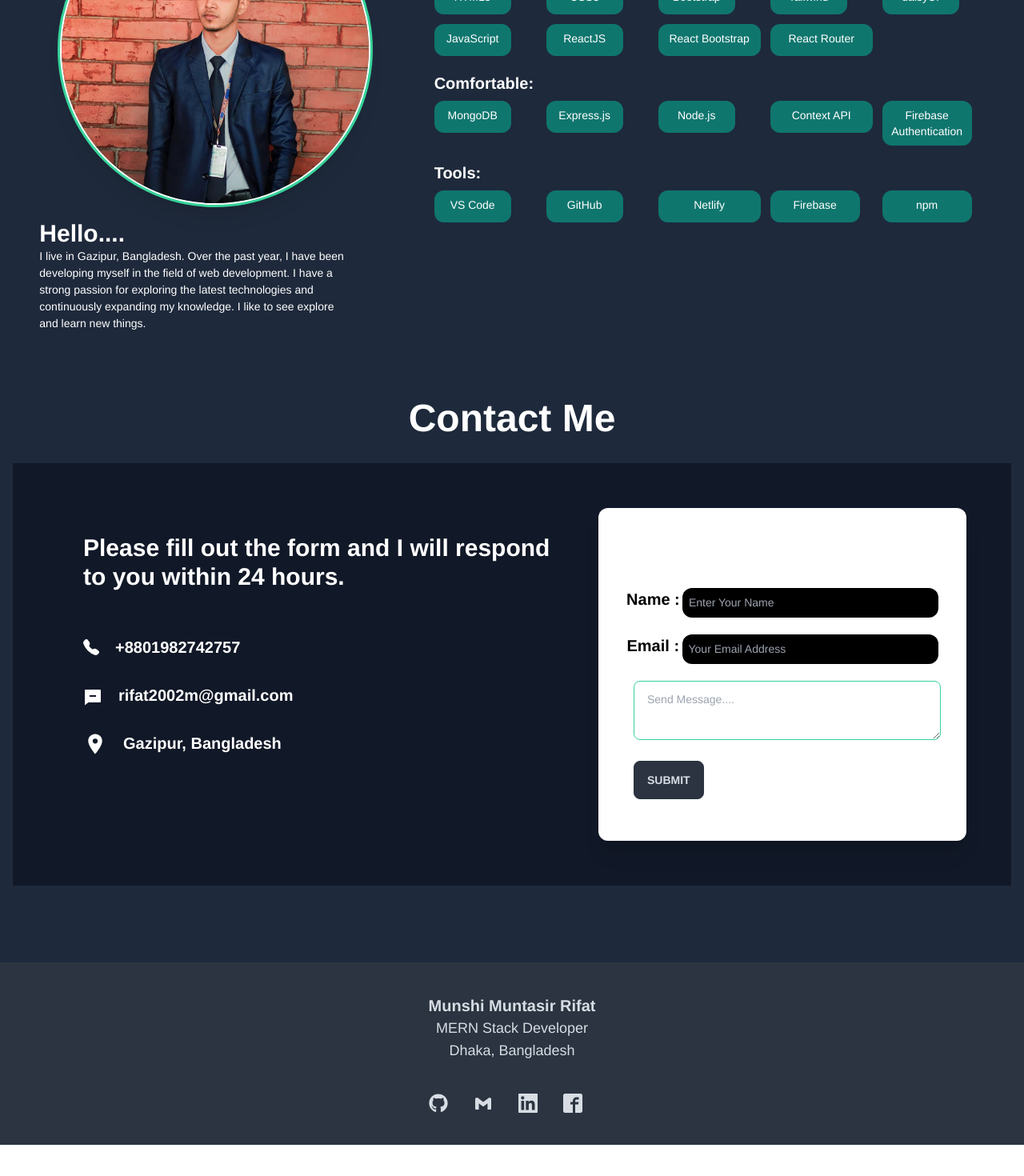
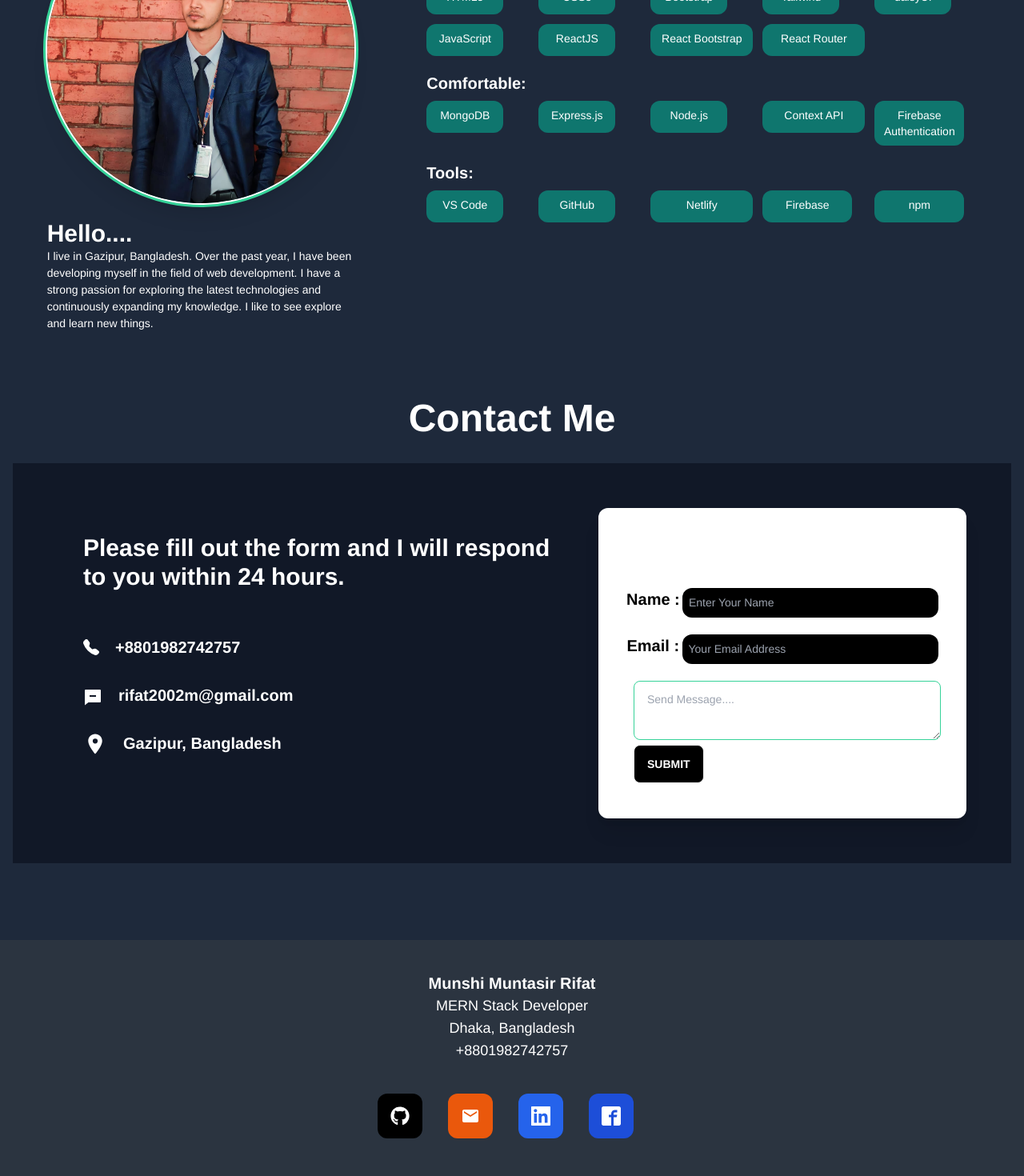
Before and after one commit to muntasirrifat23/Rifat-Portfolio, a React (Vite) app: page / in a window 1280 px wide. Shown: the part 2267-3737 px from the top of the page at 80% size. Before the commit the page ends 3698 px from the top, so only its background shows below. Built offline with nearby package versions, Linux system fonts and the light colour scheme.

Commit message:
font chnage

```diff
--- a/src/Component/Home/Contact/Contack.jsx
+++ b/src/Component/Home/Contact/Contack.jsx
@@ -42,17 +42,17 @@ const Contact = () => {
                     <form ref={form} onSubmit={sendEmail}>
                         <div className='login-form flex justify-evenly'>
                             <label htmlFor="name" className='text-xl  text-black font-bold'>Name : </label>
-                            <input type="text" className='p-2 lg:w-80 bg-black text-white rounded-xl' name='name' id='' placeholder='Enter Your Name' required/>
+                            <input type="text" className='p-2 lg:w-80 bg-black text-white rounded-xl' name='name' placeholder='Enter Your Name' required/>
                         </div>
                         <br />
                         <div className='login-form flex justify-evenly'>
                             <label htmlFor="email" className='text-xl  text-black font-bold'>Email : </label>
-                            <input type="email" className='p-2 lg:w-80 bg-black text-white rounded-xl' name='email' id='' placeholder='Your Email Address' required />
+                            <input type="email" className='p-2 lg:w-80 bg-black text-white rounded-xl' name='email' placeholder='Your Email Address' required />
                         </div>
                         <br />
 
-                        <textarea  name='message' className="textarea textarea-success text-black bg-white lg:w-96 w-50 h-50 mb-5 ml-3" placeholder="Send Message...." required></textarea> <br />
-                        <button type='submit' className='btn btn-neutral ml-3 mb-5'>Submit</button>
+                        <textarea  name='message' className="textarea textarea-success text-black bg-white h-50 ml-3 w-96" placeholder="Send Message...." required></textarea> <br />
+                        <button type='submit' className='btn bg-black text-white ml-3 mb-3'>Submit</button>
                     </form>
                 </div>
             </div>
--- a/src/Component/Home/MySelf/MySelf.jsx
+++ b/src/Component/Home/MySelf/MySelf.jsx
@@ -15,7 +15,7 @@ const MySelf = () => {
                 <div data-aos='fade-right' className="avatar flex flex-col">
 
 
-                    <div className="h-96 w-96 rounded-full ring ring-success flex justify-center items-center shadow-xl ring-offset-base-100 ring-offset-2 ml-7"
+                    <div className="h-96 w-96 rounded-full ring ring-success flex justify-center items-center shadow-xl ring-offset-base-100 ring-offset-2 mx-auto"
                         data-aos="fade-right"
                         data-aos-duration="800">
                         <img src={cover} alt="" />
@@ -54,7 +54,7 @@ const MySelf = () => {
                                 <p className='bg-teal-700 h-10 w-24 text-sm rounded-xl p-2 text-center hover:bg-black'>Express.js</p>
                                 <p className='bg-teal-700 h-10 w-24 text-sm rounded-xl p-2 text-center hover:bg-black'>Node.js</p>
                                 <p className='bg-teal-700 h-10 w-32 text-sm rounded-xl p-2 text-center hover:bg-black'>Context API</p>
-                                <p className='bg-teal-700 h-10 w-28 h-14 text-sm rounded-xl p-2 text-center hover:bg-black'>Firebase Authentication</p>
+                                <p className='bg-teal-700 h-14 w-28 text-sm rounded-xl p-2 text-center hover:bg-black'>Firebase Authentication</p>
                             </div>
                         </div>
 
--- a/src/Component/Home/Skills/Skills.jsx
+++ b/src/Component/Home/Skills/Skills.jsx
@@ -7,15 +7,16 @@ const Skills = () => {
         Aos.init({ duration: 1000 })
     }, []);
     const skills = [
-        { type: 'React', level: 95 },
+        { type: 'React', level: 100 },
         { type: 'Javascript', level: 90 },
-        { type: 'Tailwind', level: 99 },
-        { type: 'Bootstrap', level: 99 },
+        { type: 'Tailwind', level: 100 },
+        { type: 'Bootstrap', level: 100 },
         { type: 'HTML', level: 100 },
         { type: 'CSS', level: 98 },
-        { type: 'NodeJS', level: 70 },
-        { type: 'Mongodb', level: 75 },
-        { type: 'ExpressJs', level: 60 },
+        { type: 'NodeJS', level: 90 },
+        { type: 'Mongodb', level: 90 },
+        { type: 'ExpressJs', level: 90 },
+        // { type: 'TypeScript', level: 90 },
     ];
     const colors = {
         bar: "#3498db",
@@ -28,17 +29,15 @@ const Skills = () => {
     return (
         <div className='mt-20' id='skill'>
             <p data-aos='fade-up' className='text-center text-4xl font-bold text-white'>My Skills</p>
-            <div className='justify-evenly lg:flex justify-center items-center'>
+            <div className=' lg:flex justify-center items-center'>
 
                 <div className='justify-center items-center flex'>
                 <img data-aos='fade-right' className='h-96 mt-7 rounded-xl' src={development} alt="" />
                 </div>
 
-                {/* <div className='lg:justify-center lg:items-center lg:flex'> */}
-                <div data-aos='fade-left' className='lg:w-1/2 w-3/4 mt-5 sm:mt-5 justify-center items-center '>
+                <div data-aos='fade-left' className='lg:w-1/2 w-3/4 mt-5 sm:mt-5 mx-auto'>
                     <SkillBar skills={skills} colors={colors} />
                 </div>
-                {/* </div> */}
 
             </div>
         </div>
--- a/src/Component/Shared/Footer.jsx
+++ b/src/Component/Shared/Footer.jsx
@@ -2,28 +2,26 @@ import { BiLogoGmail } from 'react-icons/bi';
 import { FaGithub } from 'react-icons/fa';
 import { GrLinkedin } from 'react-icons/gr';
 import { ImFacebook2 } from 'react-icons/im';
+import { MdEmail } from 'react-icons/md';
 const Footer = () => {
     return (
         <div className='mt-10'>
-            <footer className="footer footer-center p-10 bg-neutral text-neutral-content">
+            <footer className="footer footer-center p-10 bg-neutral text-white">
                 <div>
 
                     <p className="text-lg">
                         <p className='font-bold text-xl'> Munshi Muntasir Rifat </p>
                         MERN Stack Developer <br />
-                        Dhaka, Bangladesh
+                        Dhaka, Bangladesh <br />
+                        +8801982742757
                     </p>
                 </div>
                 <div>
-                    <div className="grid grid-flow-col gap-4">
-                        <span className='mr-4 text-2xl'><a href="https://github.com/muntasirrifat23" target='blank' rel="noopener noreferrer"><FaGithub></FaGithub></a></span>
-
-                        <span className='mr-4 text-2xl'><a href='mailto:rifat2002m@gmail.com' className='flex'><BiLogoGmail /></a></span>
-
-                        <span className='mr-4 text-2xl'><a href="https://www.linkedin.com/in/munshi-muntasir-rifat/" target='blank'><GrLinkedin></GrLinkedin></a> </span>
-
-                        <span className='mr-4 text-2xl'><a href="https://www.facebook.com/muntasir.rifat.iubat.cse" target='blank'><ImFacebook2></ImFacebook2></a></span>
-
+                    <div className="grid grid-flow-col gap-4 mb-20">
+                        <span className='mr-4 text-2xl bg-black text-white p-4 rounded-xl'><a href="https://github.com/muntasirrifat23" target='blank' rel="noopener noreferrer"><FaGithub></FaGithub></a></span>
+                        <span className='mr-4 text-2xl bg-orange-600 p-4 rounded-xl'><a href='mailto:rifat2002m@gmail.com' className='flex'><MdEmail></MdEmail></a></span>
+                        <span className='mr-4 text-2xl bg-blue-600 p-4 rounded-xl'><a href="https://www.linkedin.com/in/munshi-muntasir-rifat/" target='blank'><GrLinkedin></GrLinkedin></a> </span>
+                        <span className='mr-4 text-2xl bg-blue-700 p-4 text-white rounded-xl'><a href="https://www.facebook.com/muntasir.rifat.iubat.csew" target='blank'><ImFacebook2></ImFacebook2></a></span>
                     </div>
                 </div>
             </footer>
```
